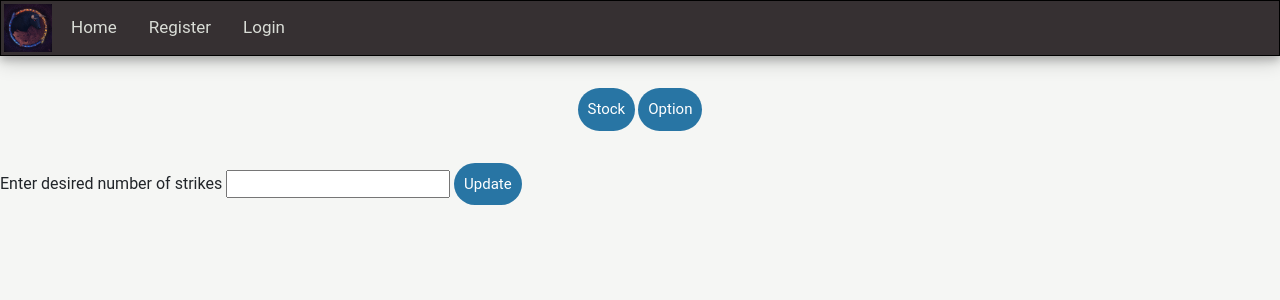
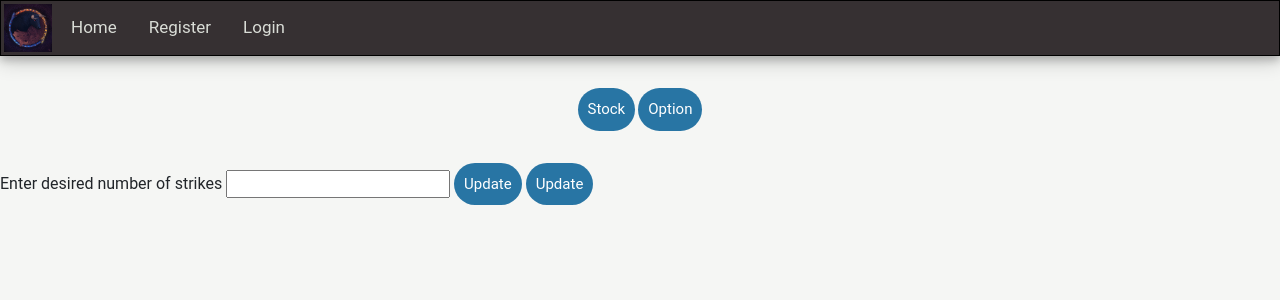
Before and after one commit to CharlieRay668/brokerage, a Django app: template main/templates/main/tradesymbolchain.html in a window 1280 px wide. Shown: the top 300 px of the page. Run offline with Django 3.2, Linux system fonts and the light colour scheme; the template is opened without the code that fills it, so the values that code supplies are empty; parts of the project's set-up code (start-up, migrations or seed data) failed here and were passed over; some libraries are stand-ins or nearby versions.

Commit message:
updating chain

```diff
--- a/main/templates/main/tradesymbolchain.html
+++ b/main/templates/main/tradesymbolchain.html
@@ -112,7 +112,8 @@
                 <div id="strikediv">
                     <label>Enter desired number of strikes</label>
                     <input type="number" id ='num_strikes'></input>
-                    <button class="switch-button" onclick="updateStrikes()">Update</button>
+                    <button id = 'update_strike' class="switch-button" onclick="updateStrikes()">Update</button>
+                    <button id = 'update_chain' class="switch-button" onclick="updateChain()">Update</button>
                 </div>
                 <div id="chaindiv">
                 </div>
@@ -153,6 +154,8 @@
                         document.getElementById("stock_symbol").innerText = expiry
                         chain_div = document.getElementById('chaindiv')
                         chain_div.style.display = "none";
+                        document.getElementById('update_strikes').style.display = "none";
+                        document.getElementById('update_chain').style.display = "block";
                         var xhttp = new XMLHttpRequest();
                         xhttp.onreadystatechange = function() {
                             if (this.readyState == 4 && this.status == 200) {
@@ -235,7 +238,7 @@
                     function add_buttons() {
                         chain_div = document.getElementById("chaindiv");
                         num_strikes = document.getElementById("num_strikes").value;
-                        alert(num_strikes)
+
                         for (var i = 0; i < jsexpiries.length; i++) {
                             button = document.createElement("button");
                             i_tag = document.createElement("i");
@@ -261,6 +264,13 @@
                         remove_buttons();
                         add_buttons();
                     }
+                    function updateChain() {
+                        var divContainer = document.getElementById("expirydiv");
+                        divContainer.innerHTML = "";
+                        num_strikes = document.getElementById("num_strikes").value;
+                        expiry = document.getElementById("stock_symbol").innerText;
+                        build_chain(expiry, num_strikes);
+                    }
                 </script>
             </body>
         </head>
```
